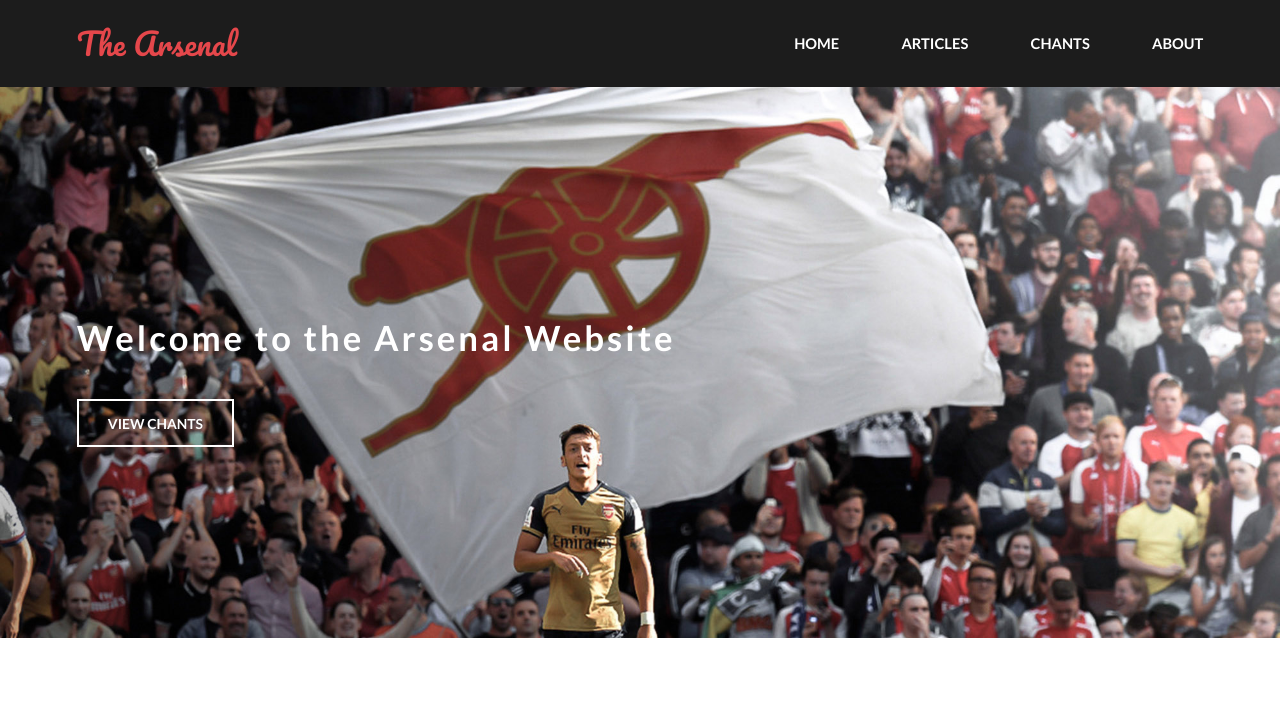
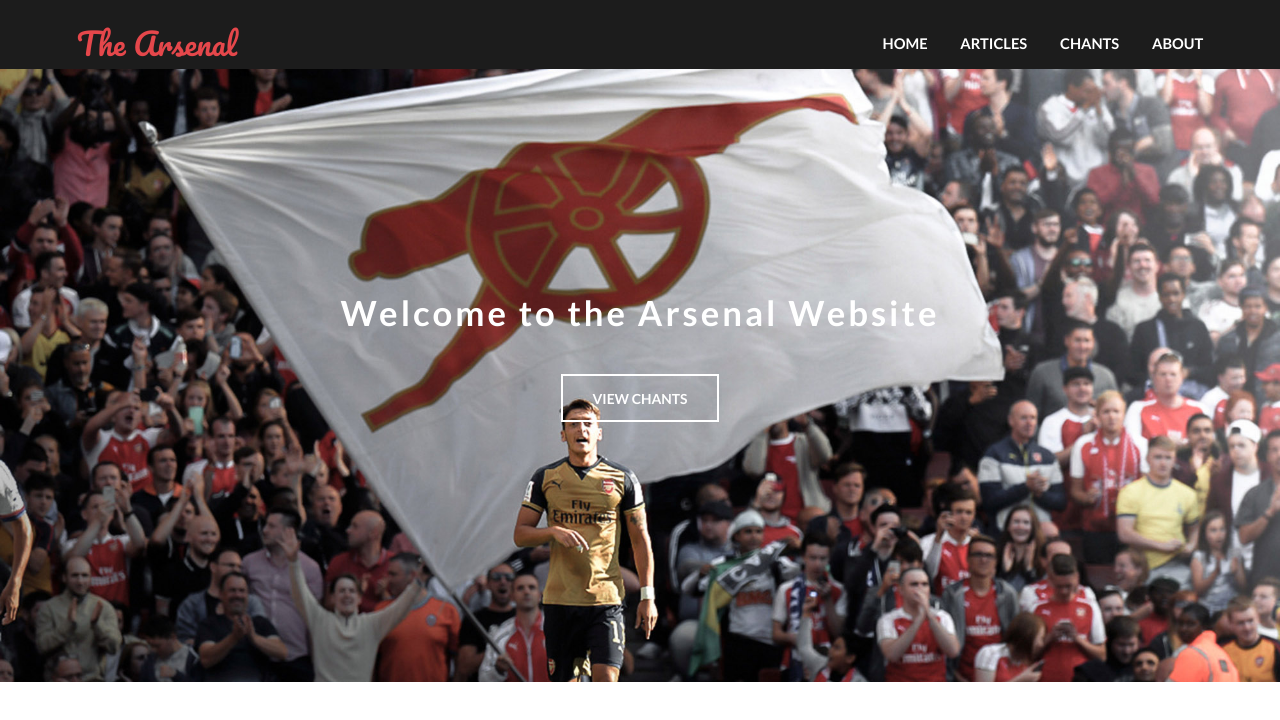
Before and after one commit to ArteriusDayne/theArsenal, a plain HTML site: page index.html in a window 1280 px wide. Drawn offline with Linux system fonts and the light colour scheme.

Commit message:
Frontpage css edited

```diff
--- a/css/main.css
+++ b/css/main.css
@@ -1,6 +1,6 @@
 @import url("https://fonts.googleapis.com/css?family=Lato:300,400,700|Pacifico");
 
-/* Basic */
+/* Whole Page */
 
 html, body, div, span, applet, object, iframe, h1, h2, h3, h4, h5, h6, p, blockquote, pre, a, abbr, acronym, address, big, cite, code, del, dfn, em, img, ins, kbd, q, s, samp, small, strike, strong, sub, sup, tt, var, b, u, i, center, dl, dt, dd, ol, ul, li, fieldset, form, label, legend, table, caption, tbody, tfoot, thead, tr, th, td, article, aside, canvas, details, embed, figure, figcaption, footer, header, hgroup, menu, nav, output, ruby, section, summary, time, mark, audio, video {
     margin: 0;
@@ -32,7 +32,7 @@
 
 }
 
-/* Type */
+/* Red & White Fonts */
 
 body {
     background-color: #fff;
@@ -85,20 +85,12 @@
 input[type="button"],
 button,
 .button {
-    -moz-appearance: none;
-    -webkit-appearance: none;
-    -ms-appearance: none;
-    appearance: none;
-    -moz-transition: background-color 0.2s ease-in-out, color 0.2s ease-in-out;
-    -webkit-transition: background-color 0.2s ease-in-out, color 0.2s ease-in-out;
-    -ms-transition: background-color 0.2s ease-in-out, color 0.2s ease-in-out;
-    transition: background-color 0.2s ease-in-out, color 0.2s ease-in-out;
     border-radius: 0;
     border: 0;
     cursor: pointer;
     display: inline-block;
     font-size: .8em;
-    font-weight: 700;
+    font-weight: 900;
     height: 3.5em;
     line-height: 3.65em;
     padding: 0 2.25em;
@@ -119,7 +111,7 @@
     background: #1c1c1c;
     color: #d5d5d5;
     cursor: default;
-    height: 5em;
+    height: 4em;
     left: 0;
     line-height: 5em;
     position: fixed;
@@ -167,12 +159,8 @@
 }
 
 #header a {
-    -moz-transition: color 0.2s ease-in-out;
-    -webkit-transition: color 0.2s ease-in-out;
-    -ms-transition: color 0.2s ease-in-out;
-    transition: color 0.2s ease-in-out;
     display: inline-block;
-    padding: 0 2em;
+    padding: 0 1em;
     color: #ffffff;
     text-decoration: none;
     text-transform: uppercase;
@@ -207,13 +195,14 @@
 /* Banner */
 
 #banner {
-    padding: 13em 0 11em 0;
+    top: -25px;
+    padding: 13em 0 15em 0;
     background-color: #0c0c0c;
     background-image: url("../img/banner1.jpg");
     background-size: cover;
     background-repeat: no-repeat;
     background-position: 15% left;
-    text-align: left;
+    text-align: center;
     position: relative;
     z-index: 9999;
 }
@@ -226,21 +215,22 @@
     color: #ffffff;
 }
 
-#banner input[type="submit"].alt,
-#banner input[type="reset"].alt,
-#banner input[type="button"].alt,
-#banner button.alt,
-#banner .button.alt {
+#banner input[type="submit"],
+#banner input[type="reset"],
+#banner input[type="button"],
+#banner button,
+#banner .button {
     background-color: transparent;
     box-shadow: inset 0 0 0 2px #fff;
     color: #ffffff !important;
+
 }
 
-#banner input[type="submit"].alt:hover,
-#banner input[type="reset"].alt:hover,
-#banner input[type="button"].alt:hover,
-#banner button.alt:hover,
-#banner .button.alt:hover {
+#banner input[type="submit"]:hover,
+#banner input[type="reset"]:hover,
+#banner input[type="button"]:hover,
+#banner button:hover,
+#banner .button:hover {
     background: rgba(255, 255, 255, 0.25);
 }
 
@@ -268,6 +258,7 @@
     padding: 0;
     letter-spacing: 3px;
     font-weight: 700;
+    text-align: center;
 }
 
 body.is-loading #banner:after {
--- a/index.html
+++ b/index.html
@@ -27,7 +27,7 @@
             <div class="inner">
                 <h1>Welcome to the Arsenal Website</h1>
                 <ul class="actions">
-                    <li><a href="" class="button alt">View Chants</a></li>
+                    <li><a href="" class="button">View Chants</a></li>
                 </ul>
             </div>
         </section>
```
